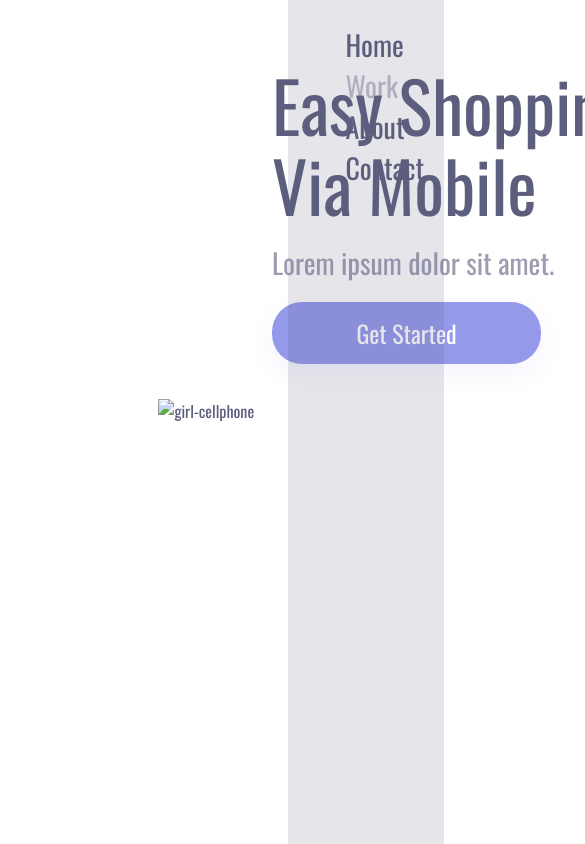
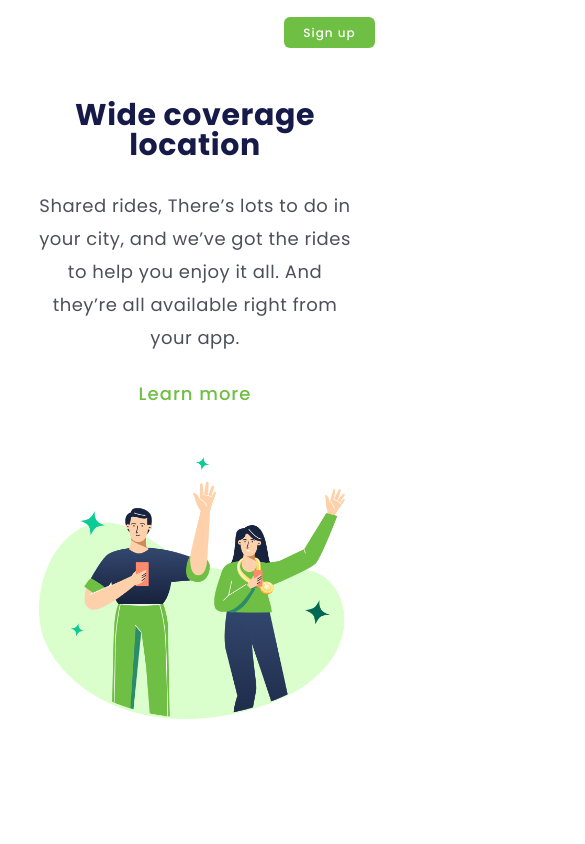
Before and after one commit to LeuSousa777/easy-shopping, a plain HTML site: page index.html in a window 390 px wide. Shown: the top 844 px of the page, 585 px wide, since content can reach past the window. Drawn offline with nearby package versions, Linux system fonts and the light colour scheme.

Commit message:
Mudança geral

```diff
--- a/index.html
+++ b/index.html
@@ -6,26 +6,29 @@
     <link rel="stylesheet" href="./styles.css">
     <link rel="preconnect" href="https://fonts.googleapis.com">
     <link rel="preconnect" href="https://fonts.gstatic.com" crossorigin>
-    <link href="https://fonts.googleapis.com/css2?family=Oswald&display=swap" rel="stylesheet">
-    <title>Projeto - Branch Develop</title>
+    <link href="https://fonts.googleapis.com/css2?family=Poppins:wght@400;500;700&display=swap" rel="stylesheet">
+    <title>Desafio Wide Coverage</title>
+</head>
 
-</head>
 <body>
-    <div class="wrapper">
-        <section class="container-left">
-            <h1>Easy Shopping Via Mobile</h1>
-            <p>Lorem ipsum dolor sit amet. </p>
-            <button>Get Started</button>
-        </section>
-        <section class="container-right">
-            <header>
-                <a>Home</a>
-                <a>Work</a>
-                <a>About</a>
-                <a>Contact</a>
-            </header>
-            <img alt="girl-cellphone" src="./assets/Girl-cellphone.png">
-        </section>
-    </div>
+
+    <header>
+        <a class="link-header">Product</a>
+        <a class="link-header">Company</a>
+        <a class="link-header">Blog</a>
+        <a class="link-header">Log in</a>
+        <button class="button-header">Sign up</button>
+    </header>
+
+    <main>
+        <img src="./assets/Wide coverage .png" alt="Wide coverage-log" class="logo-image">
+
+        <div>
+            <h1>Wide coverage location</h1>
+            <p>Shared rides, There’s lots to do in your city, and we’ve got the rides to help you enjoy it all. And they’re all available right from your app.</p>
+            <a class="learn-more">Learn more</a>
+        </div>
+    </main>
+
 </body>
 </html>
--- a/styles.css
+++ b/styles.css
@@ -1,95 +1,135 @@
 * {
+    font-family: "Poppins", sans-serif;
     margin: 0;
     padding: 0;
     box-sizing: border-box;
-    font-family: "Oswald", sans-serif;
-    font-weight: 400;
-    color:#5D5D7E;
 }
 
-.wrapper {
-    height: 100vh;
-    width: 100vw;
-    padding-left: 136px;
+header {
+    margin: 47px 0 178px 42px;
 }
 
-.container-left {
-    display: inline-block;
-    width: 60%;
-    padding-left: 136px;
-    margin-top: 25%;
+.link-header {
+  font-weight: 400;
+  font-size: 14px;
+  line-height: 21px;
+  text-align: center;
+  letter-spacing: 0.99px;
+  margin-right: 32px;
+  cursor: pointer;
 }
 
-.container-right {
-    display: inline-block;
-    background-color: rgba(93,93,125,0.16);
-    height: 100vh;
-    width: 40%;
-    position: absolute;
-}
-
-img {
-    position: relative;
-    top: 25%;
-    right: 130px;
-}
-
-h1 {
-    font-size: 70px;
-    line-height: 80px;
-    width: 368px;
-}
-
-p {
-    font-size: 28px;
-    line-height: 48px;
-    opacity: 0.6;
-    margin: 15px 0;
-    width: 540px;
-}
-
-button {
-    width: 269px;
-    height: 62px;
-    background: #9499ea;
-    box-shadow: 0px 10px 24px rgba(148, 153, 234, 0.098);
-    border: 0;
-    border-radius: 30px;
-    font-size: 24px;
-    line-height: 36px;
-    text-align: center;
+.button-header {
+    background: #6fbf44;
+    border-radius: 6px;
+    width: 124px;
+    height: 51px;
+    border: none;
+    font-weight: 500;
+    font-size: 16px;
+    line-height: 24px;
+    letter-spacing: 1px;
     color: #ffffff;
     cursor: pointer;
 }
 
-button:hover {
-    opacity: 0.8;
+.logo-image {
+    margin: 163px 0 0 123px;
+    display: inline-block
 }
 
-button:active {
-    opacity: 0.5;
+main div {
+    display: inline-block;
+    margin-left: 84px;
+    width: 493px;
 }
 
-a {
-    font-size: 28px;
-    line-height: 41px;
-    color: #5D5D7D;
-    margin-right: 41px;
-    cursor: pointer;
+h1 {
+  font-weight: 700;
+  font-size: 62px;
+  line-height: 82px;
+  letter-spacing: 0.6px;
+  color: #161a49;
 }
 
-a:nth-child(2) {
-    opacity: 0.4;
+p {
+  font-weight: 400;
+  font-size: 18px;
+  line-height: 33px;
+  letter-spacing: 0.5px;
+  color: #4b505a;
+  margin-top: 47px;
+  margin-bottom: 55px;
 }
 
-a:hover {
-    opacity: 0.4;
+.learn-more {
+  font-weight: 500;
+  font-size: 18px;
+  line-height: 27px;
+  letter-spacing: 1px;
+  color: #6fbf44;
+  cursor: pointer;
 }
 
-a:active {
-    opacity: 0.8;
+@media screen and (max-width: 900px) {
+
+    header {
+        margin: 0;
+        padding: 17px 15px 0;
+        text-align: right;
+    }
+
+    .link-header {
+        display: none;
+    }
+
+    .button-header {
+        width: 91px;
+        height: 31px;
+        font-size: 12px;
+        line-height: 18px;
+    }
+
+    main {
+        display: flex;
+        flex-direction: column-reverse;
+        align-items: center;
+        width: 100%;
+    }
+
+    main div {
+        display: block;
+        width: 100%;
+        margin: 52px 0 0;
+        padding: 0 35px;
+        text-align: center;
+    }
+
+    h1 {
+        width: 100%;
+        font-size: 30px;
+        line-height: 30px;
+        letter-spacing: 0.6px;
+    }
+
+    p {
+        width: 100%;
+        margin: 29px 0 26px;
+        font-size: 18px;
+        line-height: 33px;
+    }
+
+    .learn-more {
+        display: block;
+        font-size: 18px;
+        line-height: 27px;
+    }
+
+    .logo-image {
+        display: block;
+        width: 80%;
+        max-width: 312px;
+        height: auto;
+        margin: 50px 0 22px;
+    }
 }
-
-header {
-    margin: 24px 0 0 57px;
-}
```
Also changed, not shown: assets/Wide coverage .png (added).
